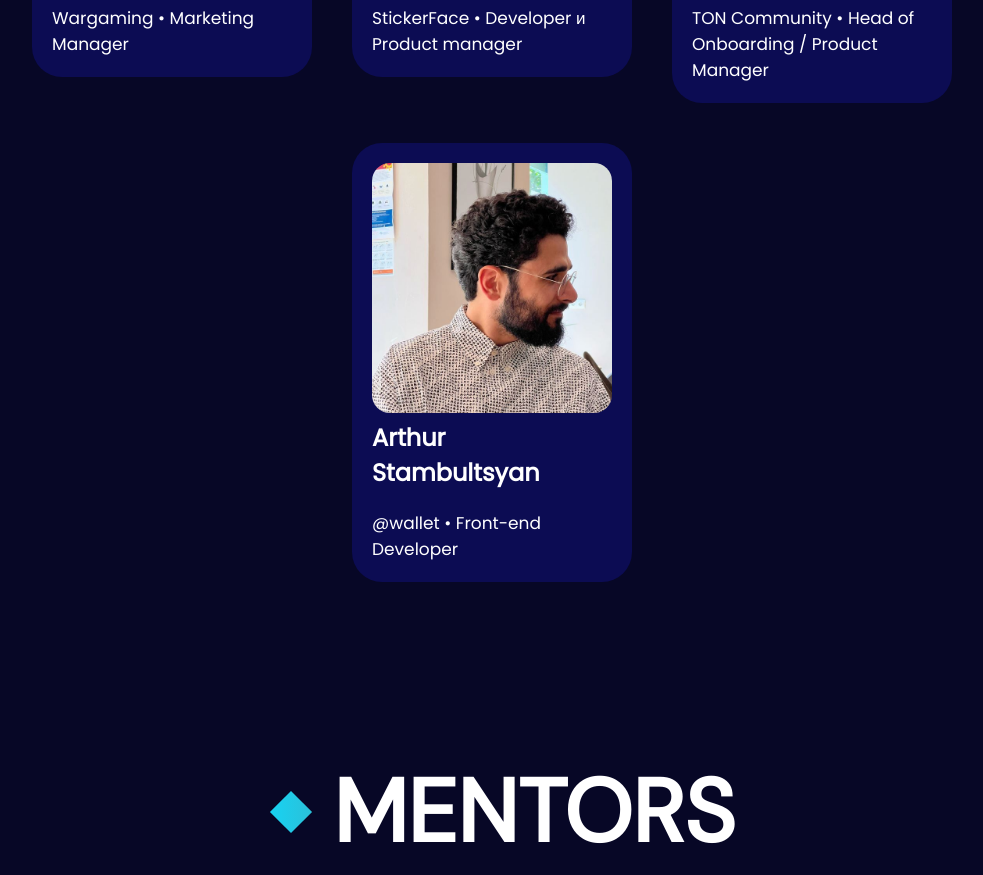
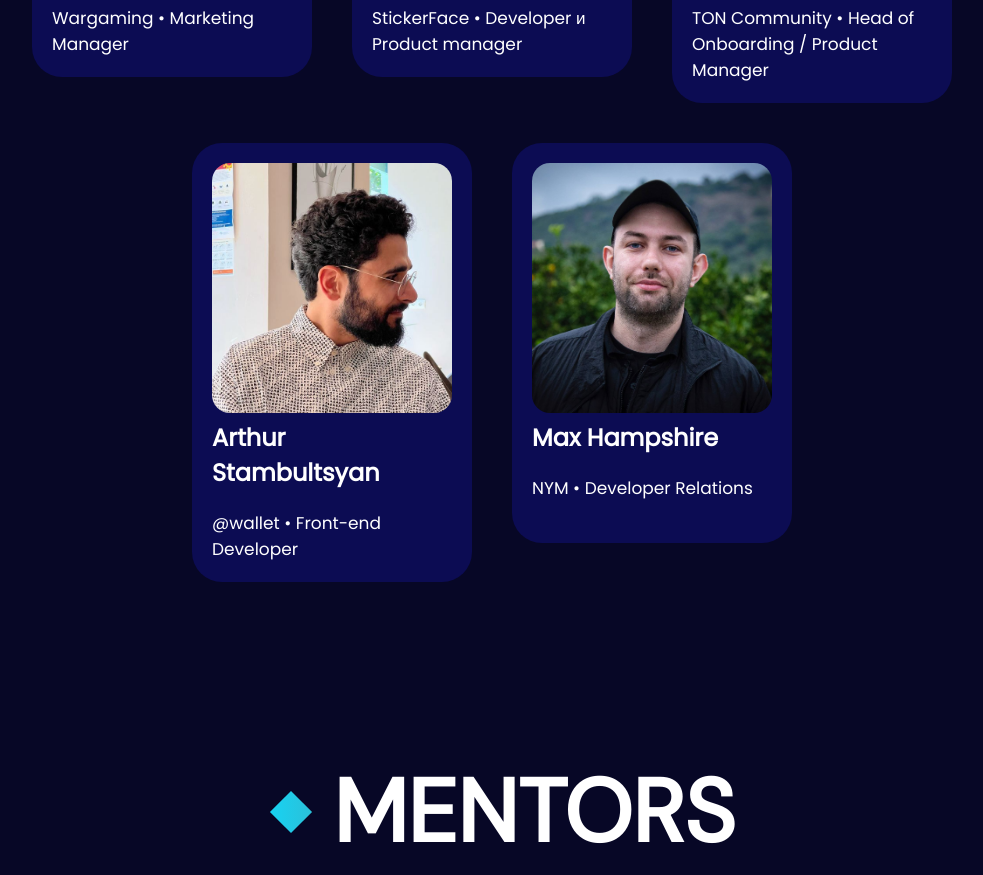
Before and after one commit to tonanadao/hackaton-x, a Next.js app: page / in a window 1280 px wide. Shown: the part 6220-7095 px from the top of the page, without its empty margins (148-1131 px from the left). Built offline with nearby package versions, Linux system fonts and the light colour scheme.

Commit message:
speaker added

```diff
--- a/src/views/SpeakersView.tsx
+++ b/src/views/SpeakersView.tsx
@@ -9,6 +9,7 @@ import square from "../../public/images/blue_square.svg";
 import question from "../../public/images/question.jpg";
 import vova from "../../public/images/vova.png";
 import oleg from "../../public/images/oleglarionov.jpg";
+import max from "../../public/images/max.jpg";
 
 
 const Container = styled.section`
@@ -152,6 +153,15 @@ const SpeakersData = [
     position: "Front-end Developer",
     linkedin: "https://t.me/wallet",
   },
+  {
+    name: "Max Hampshire",
+    image: {
+      url: max,
+    },
+    company: "NYM",
+    position: "Developer Relations",
+    linkedin: "https://nymtech.net/",
+  }
 ];
 
 const SpeakersView = () => {
```
Also changed, not shown: public/images/max.jpg (added).
